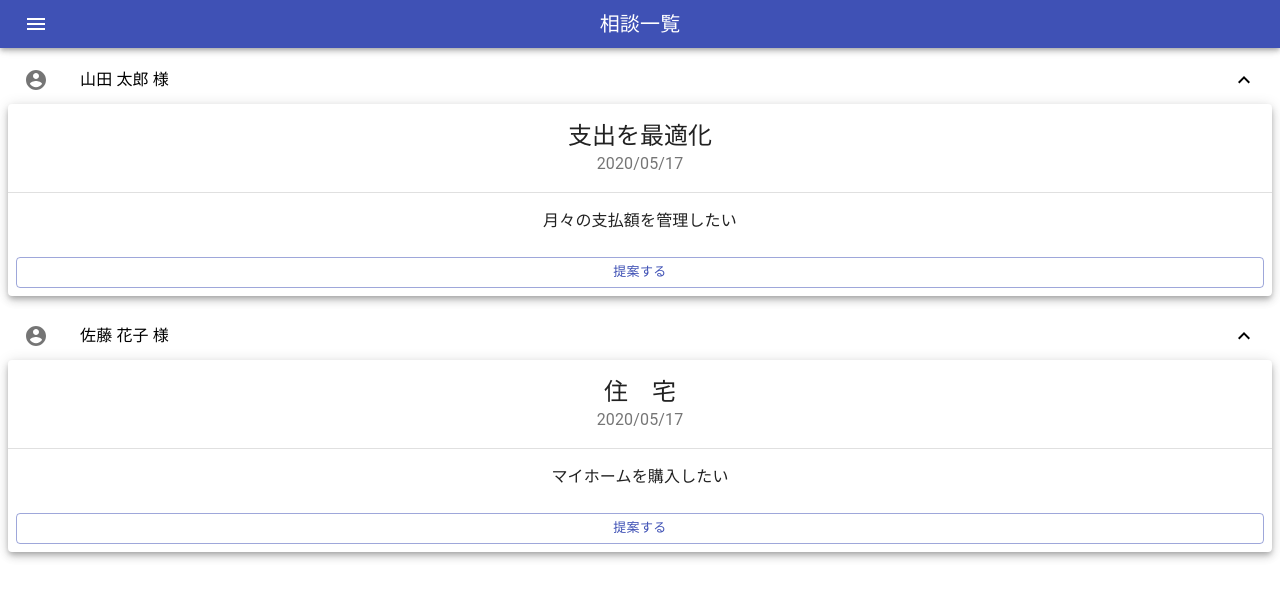
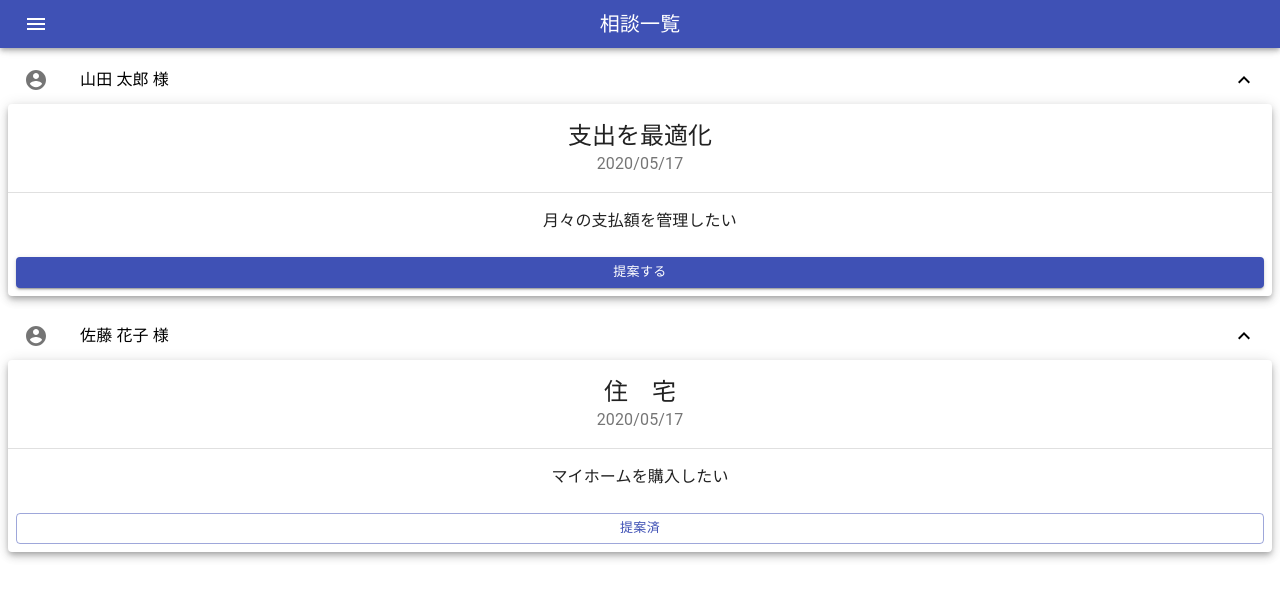
Before and after one commit to dhythm/my-consultant, a React app: page /problems in a window 1280 px wide. Shown: the top 598 px of the page. Built offline with nearby package versions, Linux system fonts and the light colour scheme.

Commit message:
minor updates

```diff
--- a/src/app/pages/consultant/ProblemListsPage.tsx
+++ b/src/app/pages/consultant/ProblemListsPage.tsx
@@ -27,8 +27,11 @@ const ProblemListsPage: React.FunctionComponent = () => {
                 title={v.title}
                 subheader={DateTime.fromISO(v.createdAt).toFormat('yyyy/MM/dd')}
                 contents={v.contents}
-                buttonText="提案する"
-                onClick={() => navigate(`/add-advice`)}
+                buttonText={v.advice ? '提案済' : '提案する'}
+                buttonVariant={!v.advice ? 'contained' : undefined}
+                onClick={() =>
+                  navigate(v.advice ? `/advice/${v.advice.id}` : `/add-advice`)
+                }
               />
             </Box>
           ))}
@@ -43,12 +46,14 @@ const items = [
     username: '山田 太郎 様',
     title: '支出を最適化',
     contents: '月々の支払額を管理したい',
+    advice: null,
     createdAt: '2020-05-17T23:02:50.665+09:00',
   },
   {
     username: '佐藤 花子 様',
     title: '住　宅',
     contents: 'マイホームを購入したい',
+    advice: { id: 1, comment: '銀行から低金利でローンを借りる方法があります' },
     createdAt: '2020-05-17T23:02:50.665+09:00',
   },
 ];
--- a/src/core/components/organisms/Card.tsx
+++ b/src/core/components/organisms/Card.tsx
@@ -14,6 +14,7 @@ interface Props {
   subheader?: string;
   contents: string | string[];
   buttonText?: string;
+  buttonVariant?: string;
   onClick?: () => void;
 }
 
@@ -22,6 +23,7 @@ const Card: React.FunctionComponent<Props> = ({
   subheader,
   contents,
   buttonText,
+  buttonVariant = 'outlined',
   onClick,
 }) => {
   return (
@@ -47,7 +49,7 @@ const Card: React.FunctionComponent<Props> = ({
       </CardContent>
       {buttonText && (
         <CardActions onClick={onClick}>
-          <Button size="small" variant="outlined">
+          <Button size="small" variant={buttonVariant}>
             {buttonText}
           </Button>
         </CardActions>
```
